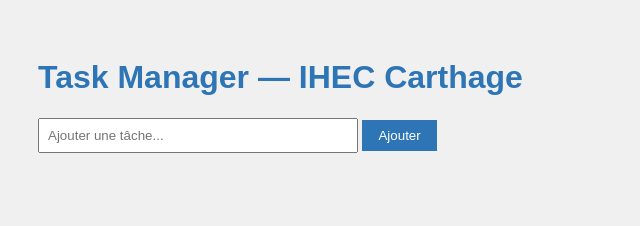
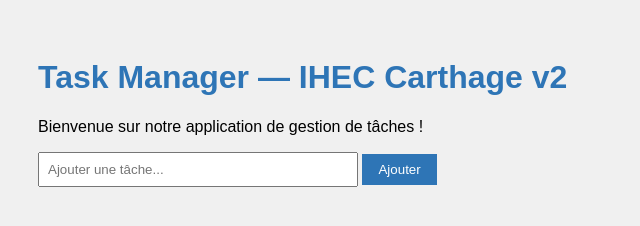
Before and after one commit to mariem-bit/TaskManager, a plain HTML site: page index.html in a window 1280 px wide. Shown: the whole page, without its empty margins (0-640 px from the left). Drawn offline with Linux system fonts and the light colour scheme.

Commit message:
Amelioration interface Task Manager

```diff
--- a/index.html
+++ b/index.html
@@ -13,7 +13,8 @@
   </style>
 </head>
 <body>
-  <h1>Task Manager — IHEC Carthage</h1>
+  <h1>Task Manager — IHEC Carthage v2</h1>
+  <p>Bienvenue sur notre application de gestion de tâches !</p>
   <input type="text" id="task" placeholder="Ajouter une tâche...">
   <button onclick="addTask()">Ajouter</button>
   <ul id="liste"></ul>
```
